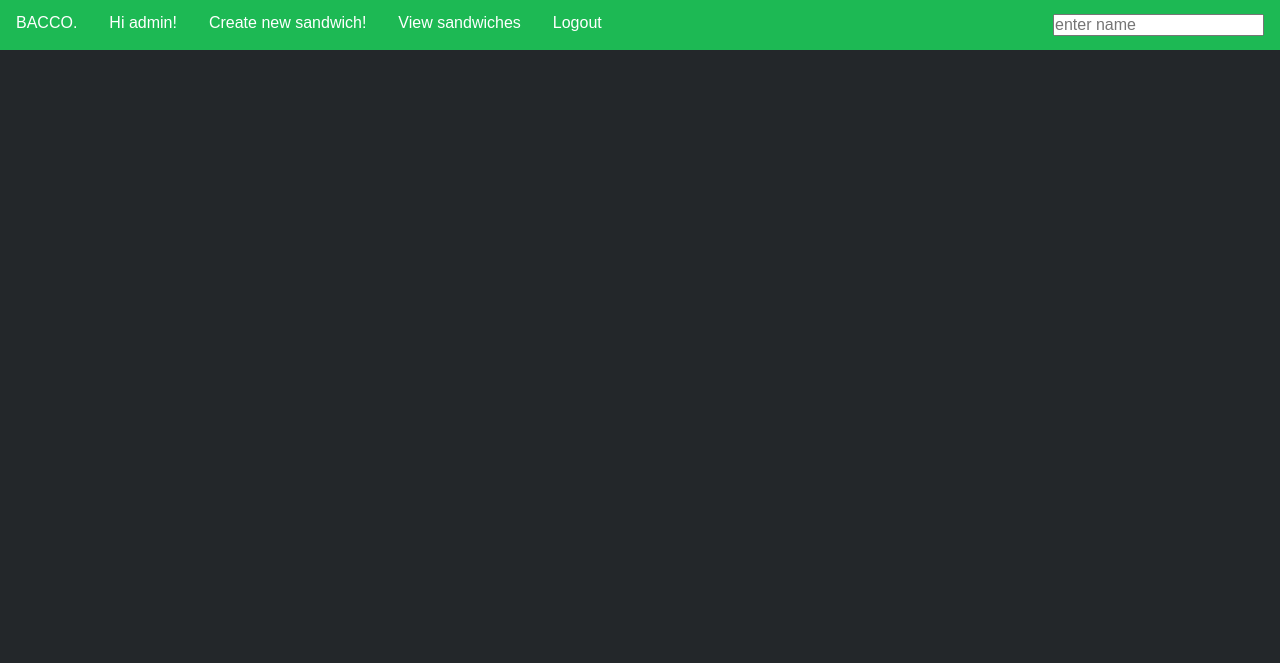
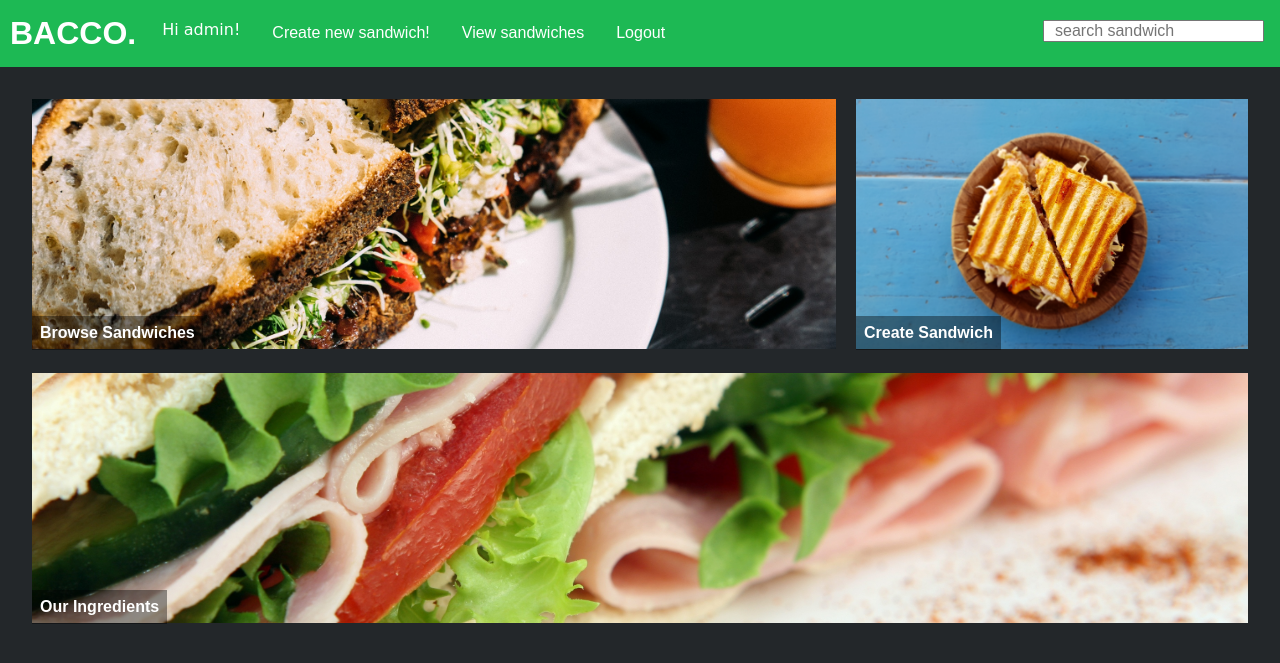
Before and after one commit to msienkiewicz7/baccoapp, a Django app: page / in a window 1280 px wide. Shown: the top 663 px of the page. Run offline with Django 3.2, Linux system fonts and the light colour scheme; a user stored in the database is signed in.

Commit message:
Home Ansicht

```diff
--- a/baccoapp/static/base.css
+++ b/baccoapp/static/base.css
@@ -40,34 +40,47 @@ nav ul {
   background-color: #1DB954;
 }
 
-li {
+nav li {
   float: left;
   text-align: center;
   /* padding: 14px 16px; */
 }
 
-li a {
+nav li a {
   display: block;
   color: white;
   text-align: center;
-  padding: 14px 16px;
+  padding: 24px 16px;
   text-decoration: none;
 }
-li p, li form {
+nav li p, nav li form {
   display: block;
   color: white;
   text-align: center;
-  padding: 14px 16px;
+  padding: 20px 16px;
   text-decoration: none;
+}
+nav li form input {
+  padding-left: 10px;
+  color: black;
+}
+nav li h2:first-of-type {
+  padding: 15px 10px;
+  font-size: 2em;
+}
+nav li p:first-of-type {
+  font-family: cursive;
+  padding: 20px 16px;
+  /* font-size: 1em; */
 }
 /* nav > a {
   padding:.5em;
   text-decoration: none;
 } */
-nav > h2 {
+/* nav > h2 {
   display: inline-block;
-}
+} */
 
-a:hover {
+nav a:hover {
   background: grey;
 }
--- a/baccoapp/static/home.css
+++ b/baccoapp/static/home.css
@@ -5,7 +5,49 @@
   color: white;
   font-size: 16px;
 }
-html, body {
+
+#main-container {
+  /* height: 80vh; */
+  margin: 2em;
+  display: grid;
+  grid-gap: 20px;
+  grid-template-columns: repeat(3, 1fr);
+  grid-template-rows: 1fr 1fr;
+}
+.img-container {
+  position: relative;
+  overflow: hidden;
+  /* border: .5px solid white; */
+}
+.all-sandwiches {
+  grid-column: 1/3;
+  grid-row: 1/2;
+}
+.create-sandwich {
+  grid-column: 3/4;
+  grid-row: 1/2;
+}
+.ingredients {
+  grid-column: 1/4;
+  grid-row: 2/3;
+}
+img {
+  object-fit: cover;
+  height: 250px;
+  width: 100%;
+  transition: all ease-in-out .2s;
+
+}
+.img-container:hover img {
+    width:105%;
+}
+h3 {
+  padding: .5em;
+  background: rgb(0,0,0,0.4);
+  position: absolute;
+  bottom: 3px;
+}
+/* html, body {
   background: #23272a;
 }
 
@@ -15,7 +57,6 @@ header {
   padding: 30px;
 }
 main {
-  /* background: url(images/sandwich.png), #1DB954; */
   background-size: cover;
 
   height: 100vh;
@@ -37,4 +78,4 @@ nav > a {
 
 nav > a:hover {
   background: grey;
-}
+} */
--- /dev/null
+++ b/baccoapp/static/sandwich_list.css
@@ -0,0 +1,3 @@
+* {
+  box-sizing: border-box;
+}
--- a/baccoapp/templates/base.html
+++ b/baccoapp/templates/base.html
@@ -15,17 +15,15 @@
 <nav>
   {% if user.is_authenticated %}
   <ul>
-    <li> <p>BACCO.</p> </li>
+    <li onclick="histoy.go(0)"> <h2>BACCO.</h2> </li>
     <li> <p>Hi {{ user.username }}!</p> </li>
     <li><a href="/mysandwich">Create new sandwich!</a></li>
     <li><a href="/mysandwich/show">View sandwiches</a></li>
     <li><a href="{% url 'logout' %}">Logout</a></li>
     <li style="float: right">
-      <!-- <p> -->
         <form action="{% url 'search_results' %}" method="get" style="float:right">
-          <input name="q" type="text" placeholder="enter name">
+          <input name="q" type="text" placeholder="search sandwich">
         </form>
-      <!-- </p> -->
     </li>
   </ul>
 
--- a/baccoapp/templates/home.html
+++ b/baccoapp/templates/home.html
@@ -4,70 +4,28 @@
 {% block title %}Home{% endblock %}
 
 {% block content %}
-<!-- <link rel="stylesheet" href="/static/home.css"> -->
+<link rel="stylesheet" href="/static/home.css">
 
-
-
-<!-- <div id="main-container">
-
-  <div id="sandwich">
-    <p>sandwich preview</p>
-    <div class="content">
-
-    </div>
+<div id="main-container">
+  <div class="img-container all-sandwiches">
+    <a href="/mysandwich/show">
+      <img src="/static/images/sandwich.jpg">
+      <h3>Browse Sandwiches</h3>
+    </a>
   </div>
-
-  <div id="controls">
-    <div class="column">
-      <p>ingredients overview</p>
-      <div class="content">
-
-        <form method="POST">
-            {% csrf_token %}
-            {{ form.as_p }}
-        <button type="submit">Save</button>
-        </form>
-
-      </div>
-    </div>
-    <div class="column">
-      <p>sandwich library</p>
-      <div class="content">
-
-        <table>
-            <tr class="sandwich_header">
-                <th>ID</th>
-                <th>Name</th>
-                <th>Bread</th>
-                <th>Base</th>
-                <th>Cheese</th>
-                <th>Vegetable</th>
-                <th>Condiment</th>
-                <th>Price</th>
-                <th>Upvotes</th>
-                <th>Downvotes</th>
-            </tr>
-
-            {% for sandwich in all_sandwiches %}
-            <tr class="sandwich_row">
-                <td><a href="show/{{ sandwich.id }}">{{ sandwich.id }}</a></td>
-                <td>{{ sandwich.name }}</td>
-                <td>{{ sandwich.bread }}</td>
-                <td>{{ sandwich.base }}</td>
-                <td>{{ sandwich.cheese }}</td>
-                <td>{{ sandwich.vegetable}}</td>
-                <td>{{ sandwich.condiment}}</td>
-                <td>{{ sandwich.price}}</td>
-                <td>{{ sandwich.upvotes}}</td>
-                <td>{{ sandwich.downvotes}}</td>
-            </tr>
-            {% endfor %}
-        </table>
-
-      </div>
-    </div>
+  <div class="img-container create-sandwich">
+    <a href="/mysandwich">
+      <img href="/mysandwich" src="/static/images/bread.jpg">
+      <h3>Create Sandwich</h3>
+    </a>
   </div>
-</div> -->
+  <div class="img-container ingredients">
+    <!-- <a href="{% url 'logout' %}"> -->
+      <img src="/static/images/appetizer.jpg">
+      <h3>Our Ingredients</h3>
+    <!-- </a> -->
+  </div>
+</div>
 
 
 {% endblock %}
--- a/baccoapp/templates/search_results.html
+++ b/baccoapp/templates/search_results.html
@@ -1,14 +1,14 @@
 <!-- templates/search_results.html -->
 {% extends 'base.html' %}
 
-{% block title %}Search Results{% endblock title %}
 {% block content %}
 
-<!-- <h1>Search Results</h1> -->
+<h1>Search Results</h1>
 
 <ul>
   {% for sandwich in object_list %}
     <li>
+      <a href="http://localhost:8000/mysandwich/show/{{ sandwich.id }}">{{ sandwich.id }}</a>
       {{ sandwich.name }},
       {{ sandwich.ingredients }},
       {{ sandwich.pub_date }},
```
Also changed, not shown: baccoapp/mysandwich/templates/mysandwich/sandwich_list.html (+14 -13 lines), baccoapp/db.sqlite3, baccoapp/static/images/appetizer.jpg (added), baccoapp/static/images/bread.jpg (added), baccoapp/static/images/sandwich.jpg (added).
